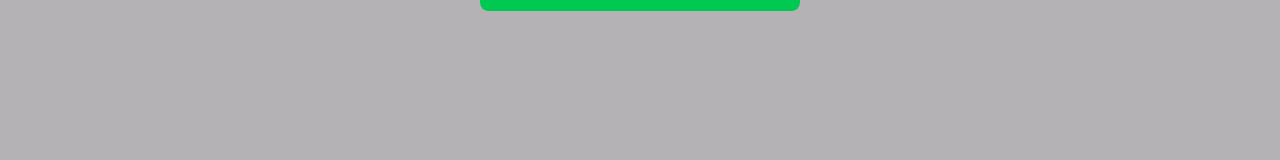
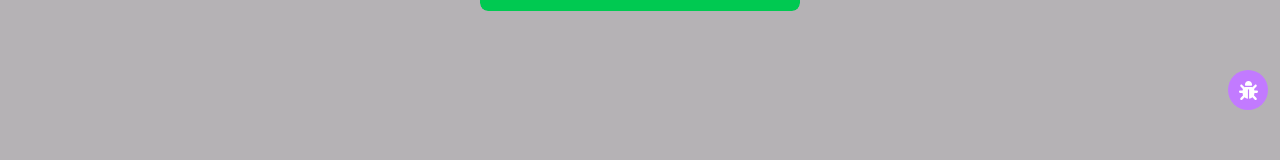
Before and after one commit to smalakargh/liveRoutine, a React (Vite) app: page / in a window 1280 px wide. Shown: the part 654-814 px from the top of the page. Built offline with nearby package versions, Linux system fonts and the light colour scheme.

Commit message:
Report Bug #Added

```diff
--- a/src/App.jsx
+++ b/src/App.jsx
@@ -7,6 +7,7 @@ import { useTicker } from "./hooks/useTicker";
 import { findTodayAndNext } from "./utils/findTodayAndNext";
 import Footer from "./components/Rou-Footer";
 import Navbar from "./components/Rou-Navbar";
+import Report from "./components/Report";
 
 
 export default function App() {
@@ -18,7 +19,7 @@ export default function App() {
   );
 
   return (
-    <>
+    <main className="relative">
     <Navbar/>
     <div className="bg-[#b5b2b5] min-h-screen flex flex-col items-center p-4 poppins">
       <div className="bg-[#b5b2b5] h-[70vh] w-[40vh] mt-6 rounded-lg overflow-hidden flex flex-col">
@@ -28,7 +29,7 @@ export default function App() {
           current={current}
           upcomingDayName={upcomingDayName}
           todayName={todayName}
-        />
+          />
 
         <CenterStatus
           now={now}
@@ -37,13 +38,14 @@ export default function App() {
           current={current}
           upcoming={upcoming}
           upcomingDayName={upcomingDayName}
-        />
+          />
       </div>
         <BottomBar upcoming={upcoming} upcomingDayName={upcomingDayName} todayName={todayName} />
       </div>
     </div>
       <Footer/>
-    </>
+      <Report/>
+    </main>
 
   );
 }
--- /dev/null
+++ b/src/components/Report.jsx
@@ -0,0 +1,12 @@
+import React from 'react'
+import { FaBug } from 'react-icons/fa6'
+
+function Report() {
+  return (
+    <>
+      <div className='w-[40px] h-[40px] rounded-full bg-purple-400 flex justify-center items-center fixed bottom-9 right-3 text-white text-[19px]'><FaBug /></div>
+    </>
+  )
+}
+
+export default Report
```
